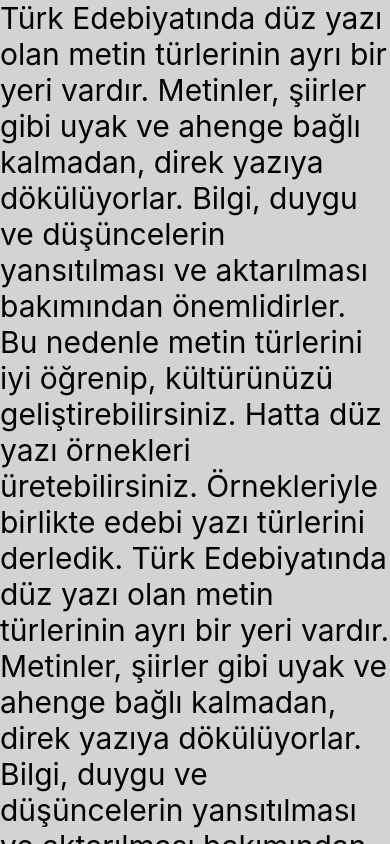
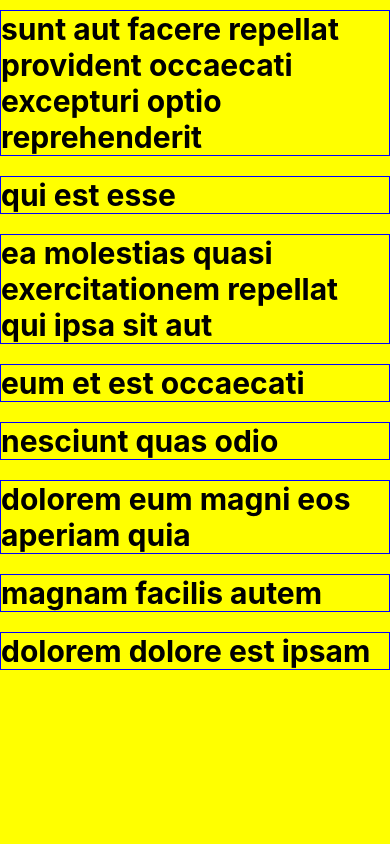
Before and after one commit to gokhanyanik/react-native-tutorial, a React Native app: screen / in a window 390 px wide. Built offline with nearby package versions, Linux system fonts and the light colour scheme.

Commit message:
FlatList Component Example

```diff
--- a/App.tsx
+++ b/App.tsx
@@ -15,9 +15,8 @@
   Text,
   useColorScheme,
   View,
-  TextInput,
-  Button,
-  Alert,
+  FlatList,
+
 
 
 
@@ -61,6 +60,59 @@
   );
 }
 
+
+const dataList = [
+  {
+    "userId": 1,
+    "id": 1,
+    "title": "sunt aut facere repellat provident occaecati excepturi optio reprehenderit",
+    "body": "quia et suscipit\nsuscipit recusandae consequuntur expedita et cum\nreprehenderit molestiae ut ut quas totam\nnostrum rerum est autem sunt rem eveniet architecto"
+  },
+  {
+    "userId": 1,
+    "id": 2,
+    "title": "qui est esse",
+    "body": "est rerum tempore vitae\nsequi sint nihil reprehenderit dolor beatae ea dolores neque\nfugiat blanditiis voluptate porro vel nihil molestiae ut reiciendis\nqui aperiam non debitis possimus qui neque nisi nulla"
+  },
+  {
+    "userId": 1,
+    "id": 3,
+    "title": "ea molestias quasi exercitationem repellat qui ipsa sit aut",
+    "body": "et iusto sed quo iure\nvoluptatem occaecati omnis eligendi aut ad\nvoluptatem doloribus vel accusantium quis pariatur\nmolestiae porro eius odio et labore et velit aut"
+  },
+  {
+    "userId": 1,
+    "id": 4,
+    "title": "eum et est occaecati",
+    "body": "ullam et saepe reiciendis voluptatem adipisci\nsit amet autem assumenda provident rerum culpa\nquis hic commodi nesciunt rem tenetur doloremque ipsam iure\nquis sunt voluptatem rerum illo velit"
+  },
+  {
+    "userId": 1,
+    "id": 5,
+    "title": "nesciunt quas odio",
+    "body": "repudiandae veniam quaerat sunt sed\nalias aut fugiat sit autem sed est\nvoluptatem omnis possimus esse voluptatibus quis\nest aut tenetur dolor neque"
+  },
+  {
+    "userId": 1,
+    "id": 6,
+    "title": "dolorem eum magni eos aperiam quia",
+    "body": "ut aspernatur corporis harum nihil quis provident sequi\nmollitia nobis aliquid molestiae\nperspiciatis et ea nemo ab reprehenderit accusantium quas\nvoluptate dolores velit et doloremque molestiae"
+  },
+  {
+    "userId": 1,
+    "id": 7,
+    "title": "magnam facilis autem",
+    "body": "dolore placeat quibusdam ea quo vitae\nmagni quis enim qui quis quo nemo aut saepe\nquidem repellat excepturi ut quia\nsunt ut sequi eos ea sed quas"
+  },
+  {
+    "userId": 1,
+    "id": 8,
+    "title": "dolorem dolore est ipsam",
+    "body": "dignissimos aperiam dolorem qui eum\nfacilis quibusdam animi sint suscipit qui sint possimus cum\nquaerat magni maiores excepturi\nipsam ut commodi dolor voluptatum modi aut vitae"
+  },
+]
+
+
 function App(): JSX.Element {
 
   const [text, setText] = useState("")
@@ -68,23 +120,21 @@
   return (
 
     <SafeAreaView style={styles.background}>
-       <ScrollView>
-      <Text style={{fontSize:30}}>
-        Türk Edebiyatında düz yazı olan metin türlerinin ayrı bir yeri vardır. Metinler, şiirler gibi uyak ve ahenge bağlı kalmadan, direk yazıya dökülüyorlar. Bilgi, duygu ve düşüncelerin yansıtılması ve aktarılması bakımından önemlidirler. Bu nedenle metin türlerini iyi öğrenip, kültürünüzü geliştirebilirsiniz. Hatta düz yazı örnekleri üretebilirsiniz. Örnekleriyle birlikte edebi yazı türlerini derledik.
-        Türk Edebiyatında düz yazı olan metin türlerinin ayrı bir yeri vardır. Metinler, şiirler gibi uyak ve ahenge bağlı kalmadan, direk yazıya dökülüyorlar. Bilgi, duygu ve düşüncelerin yansıtılması ve aktarılması bakımından önemlidirler. Bu nedenle metin türlerini iyi öğrenip, kültürünüzü geliştirebilirsiniz. Hatta düz yazı örnekleri üretebilirsiniz. Örnekleriyle birlikte edebi yazı türlerini derledik.
-        Türk Edebiyatında düz yazı olan metin türlerinin ayrı bir yeri vardır. Metinler, şiirler gibi uyak ve ahenge bağlı kalmadan, direk yazıya dökülüyorlar. Bilgi, duygu ve düşüncelerin yansıtılması ve aktarılması bakımından önemlidirler. Bu nedenle metin türlerini iyi öğrenip, kültürünüzü geliştirebilirsiniz. Hatta düz yazı örnekleri üretebilirsiniz. Örnekleriyle birlikte edebi yazı türlerini derledik.
-        Türk Edebiyatında düz yazı olan metin türlerinin ayrı bir yeri vardır. Metinler, şiirler gibi uyak ve ahenge bağlı kalmadan, direk yazıya dökülüyorlar. Bilgi, duygu ve düşüncelerin yansıtılması ve aktarılması bakımından önemlidirler. Bu nedenle metin türlerini iyi öğrenip, kültürünüzü geliştirebilirsiniz. Hatta düz yazı örnekleri üretebilirsiniz. Örnekleriyle birlikte edebi yazı türlerini derledik.
-        Türk Edebiyatında düz yazı olan metin türlerinin ayrı bir yeri vardır. Metinler, şiirler gibi uyak ve ahenge bağlı kalmadan, direk yazıya dökülüyorlar. Bilgi, duygu ve düşüncelerin yansıtılması ve aktarılması bakımından önemlidirler. Bu nedenle metin türlerini iyi öğrenip, kültürünüzü geliştirebilirsiniz. Hatta düz yazı örnekleri üretebilirsiniz. Örnekleriyle birlikte edebi yazı türlerini derledik.
-        Türk Edebiyatında düz yazı olan metin türlerinin ayrı bir yeri vardır. Metinler, şiirler gibi uyak ve ahenge bağlı kalmadan, direk yazıya dökülüyorlar. Bilgi, duygu ve düşüncelerin yansıtılması ve aktarılması bakımından önemlidirler. Bu nedenle metin türlerini iyi öğrenip, kültürünüzü geliştirebilirsiniz. Hatta düz yazı örnekleri üretebilirsiniz. Örnekleriyle birlikte edebi yazı türlerini derledik.
-        Türk Edebiyatında düz yazı olan metin türlerinin ayrı bir yeri vardır. Metinler, şiirler gibi uyak ve ahenge bağlı kalmadan, direk yazıya dökülüyorlar. Bilgi, duygu ve düşüncelerin yansıtılması ve aktarılması bakımından önemlidirler. Bu nedenle metin türlerini iyi öğrenip, kültürünüzü geliştirebilirsiniz. Hatta düz yazı örnekleri üretebilirsiniz. Örnekleriyle birlikte edebi yazı türlerini derledik.
-        Türk Edebiyatında düz yazı olan metin türlerinin ayrı bir yeri vardır. Metinler, şiirler gibi uyak ve ahenge bağlı kalmadan, direk yazıya dökülüyorlar. Bilgi, duygu ve düşüncelerin yansıtılması ve aktarılması bakımından önemlidirler. Bu nedenle metin türlerini iyi öğrenip, kültürünüzü geliştirebilirsiniz. Hatta düz yazı örnekleri üretebilirsiniz. Örnekleriyle birlikte edebi yazı türlerini derledik.
 
 
-      </Text>
 
-       </ScrollView>
+      <FlatList
 
+        data={dataList}
+        // renderItem={(p)=>{
+        //   console.log(p.item)
+        // }}
 
+        renderItem={({ item }) =>
+          <Text style={{ fontSize: 30, fontWeight: 'bold', borderWidth: 1, borderColor: 'blue', marginVertical: 10 }}>{item.title} </Text>}
+          keyExtractor={item=>String(item.id)}
+
+      />
 
 
 
@@ -98,10 +148,9 @@
 const styles = StyleSheet.create({
   background: {
 
-    backgroundColor: 'lightgrey',
+    backgroundColor: 'yellow',
     flex: 1,
-    justifyContent: 'center',
-    alignItems: 'center'
+
 
   }
 
```
